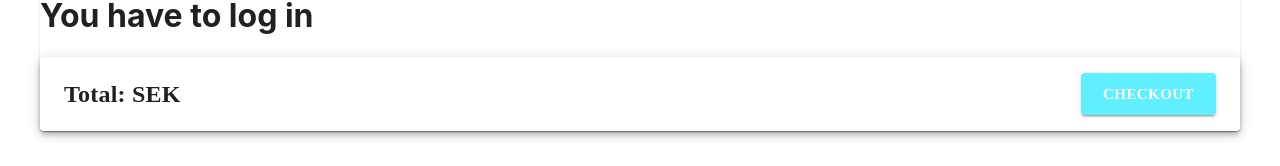
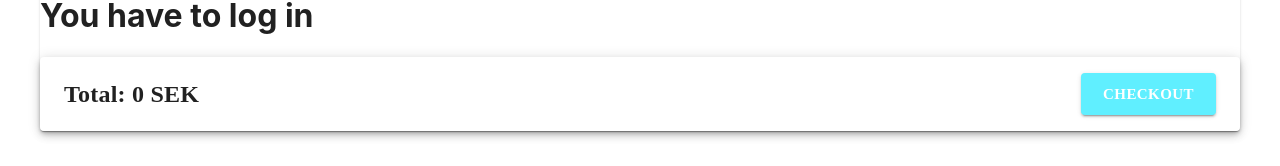
Before and after one commit to jakenordvall/gik2xk-4-projekt, a React (Create React App) app in the folder client/: page /carts/1 in a window 1280 px wide. Shown: the part 241-407 px from the top of the page. Built offline with nearby package versions, Linux system fonts and the light colour scheme; a web font is replaced by a local one.

Commit message:
Fixed total bug when logged out

```diff
--- a/client/src/views/CartView.js
+++ b/client/src/views/CartView.js
@@ -142,7 +142,7 @@ function CartView() {
                 fontSize: "1.5rem",
               }}
             >
-              Total: {cart.total} SEK
+              {signedInUser ? `Total: ${cart.total} SEK` : "Total: 0 SEK"}
             </Typography>
             <Button
               variant="contained"
```
